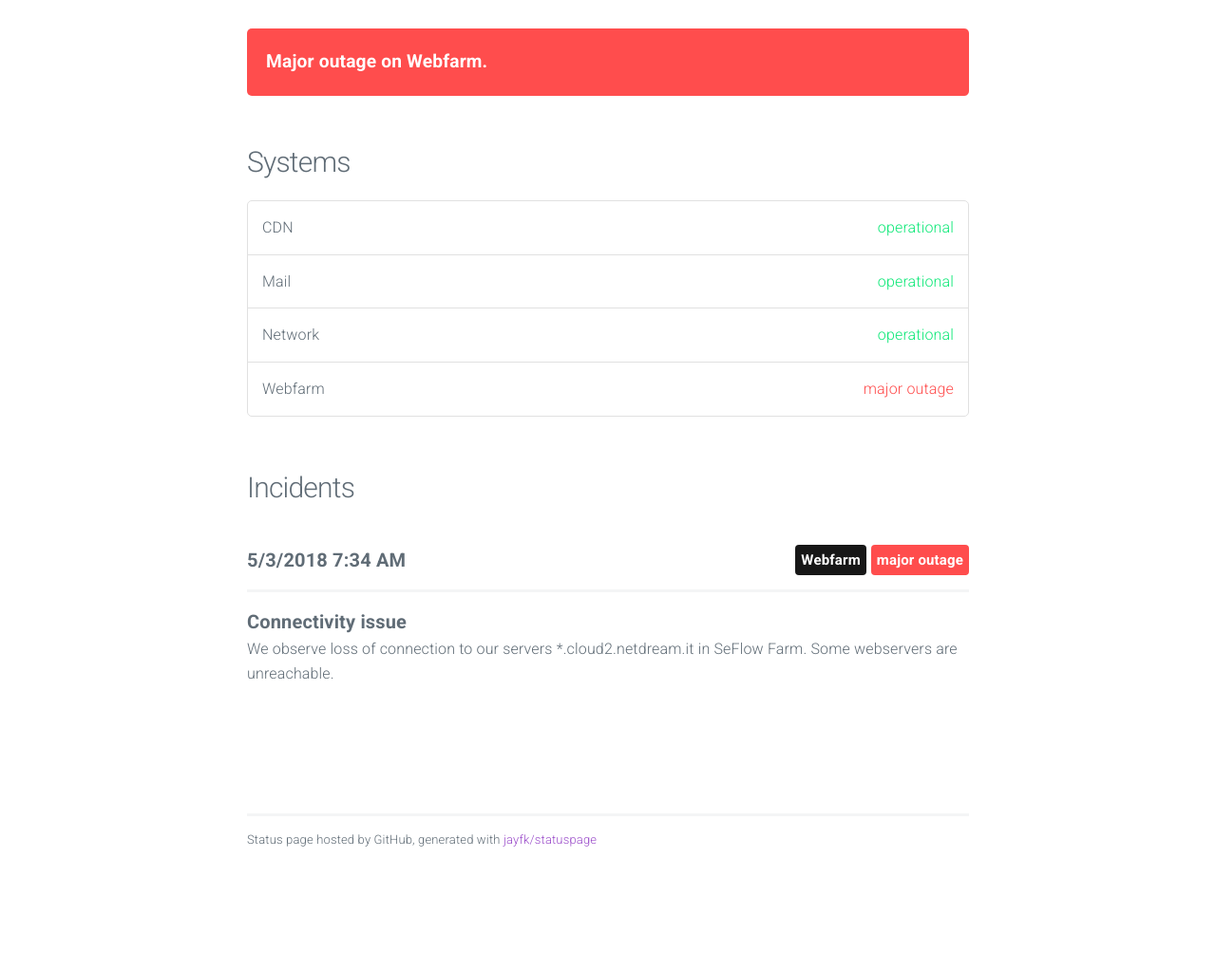
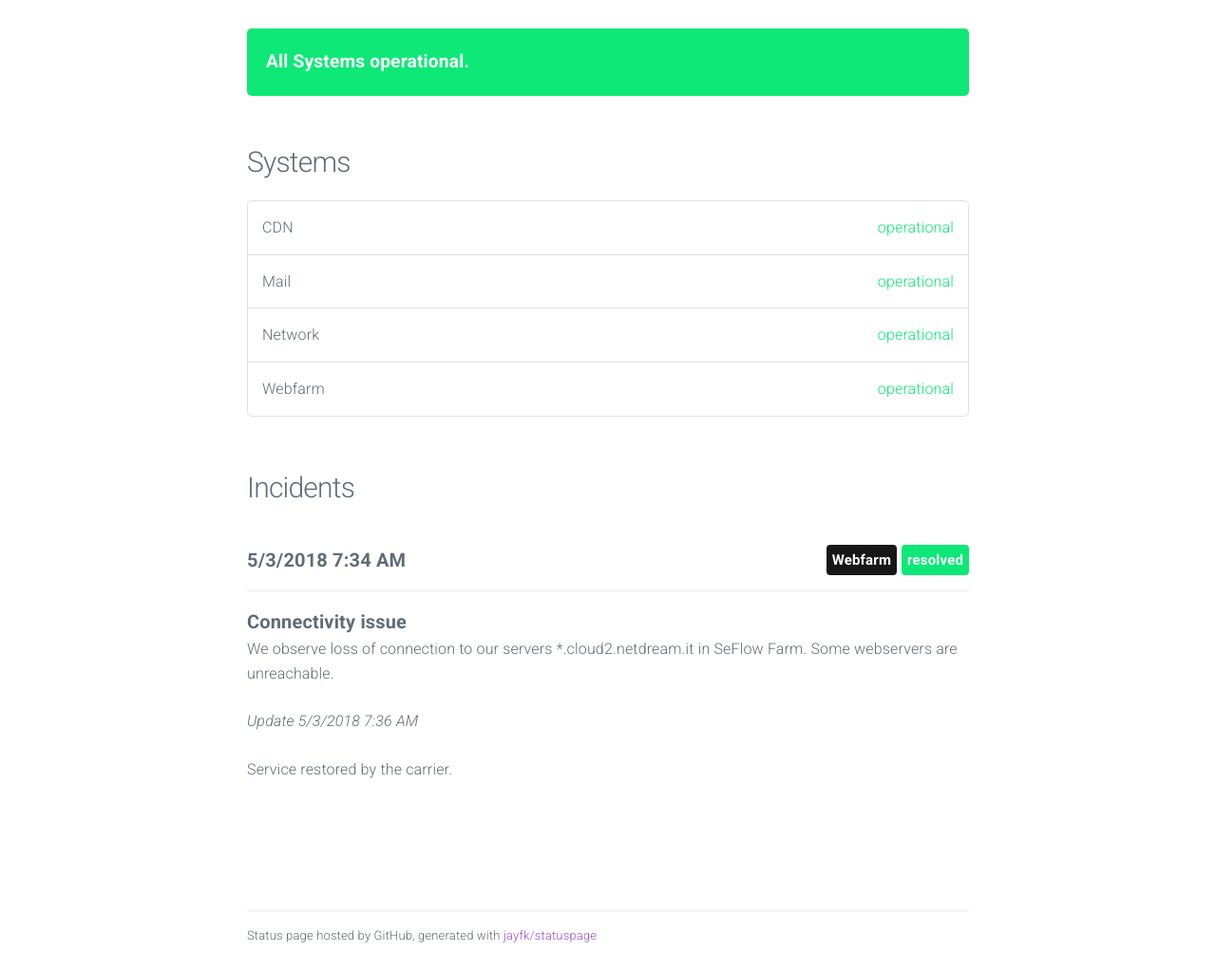
Before and after one commit to netdreamer/ndstatus, a plain HTML site: page index.html in a window 1280 px wide. Shown: the part 55-1077 px from the top of the page at 95% size. Before the commit the page ends 976 px from the top, so only its background shows below. Drawn offline with nearby package versions, Linux system fonts and the light colour scheme; no server answers.

Commit message:
update index

```diff
--- a/index.html
+++ b/index.html
@@ -29,11 +29,9 @@
 
 			<section class="container" id="main">
 
-
-					<div class="panel major outage">
-						<span data-l10n-id="Major-outage">Major outage</span> <span data-l10n-id="on">on</span> Webfarm.
+					<div class="panel operational" data-l10n-id="systems-operational">
+						All Systems operational.
 					</div>
-
 
 
 				<h4 data-l10n-id="systems">Systems</h4>
@@ -52,7 +50,7 @@
 					</li>
 
 					<li>
-						Webfarm <span class="status major outage" data-l10n-id="major-outage">major outage</span>
+						Webfarm <span class="status operational" data-l10n-id="operational">operational</span>
 					</li>
 
 				</ul>
@@ -64,7 +62,7 @@
 						<span class="date moment">2018-05-03 07:34:05 UTC</span>
 
 
-							<span class="label major outage float-right" data-l10n-id="major-outage">major outage</span>
+							<span class="label operational float-right" data-l10n-id="resolved">resolved</span>
 
 
 							<span class="label system float-right">Webfarm</span>
@@ -73,6 +71,10 @@
 
 						<span class="title">Connectivity issue</span>
 						<p>We observe loss of connection to our servers *.cloud2.netdream.it in SeFlow Farm. Some webservers are unreachable.</p>
+
+
+							<p><em>Update <span class="moment">2018-05-03 07:36:58 UTC</span></em></p>
+							<p>Service restored by the carrier.</p>
 
 
 					</div>
```
